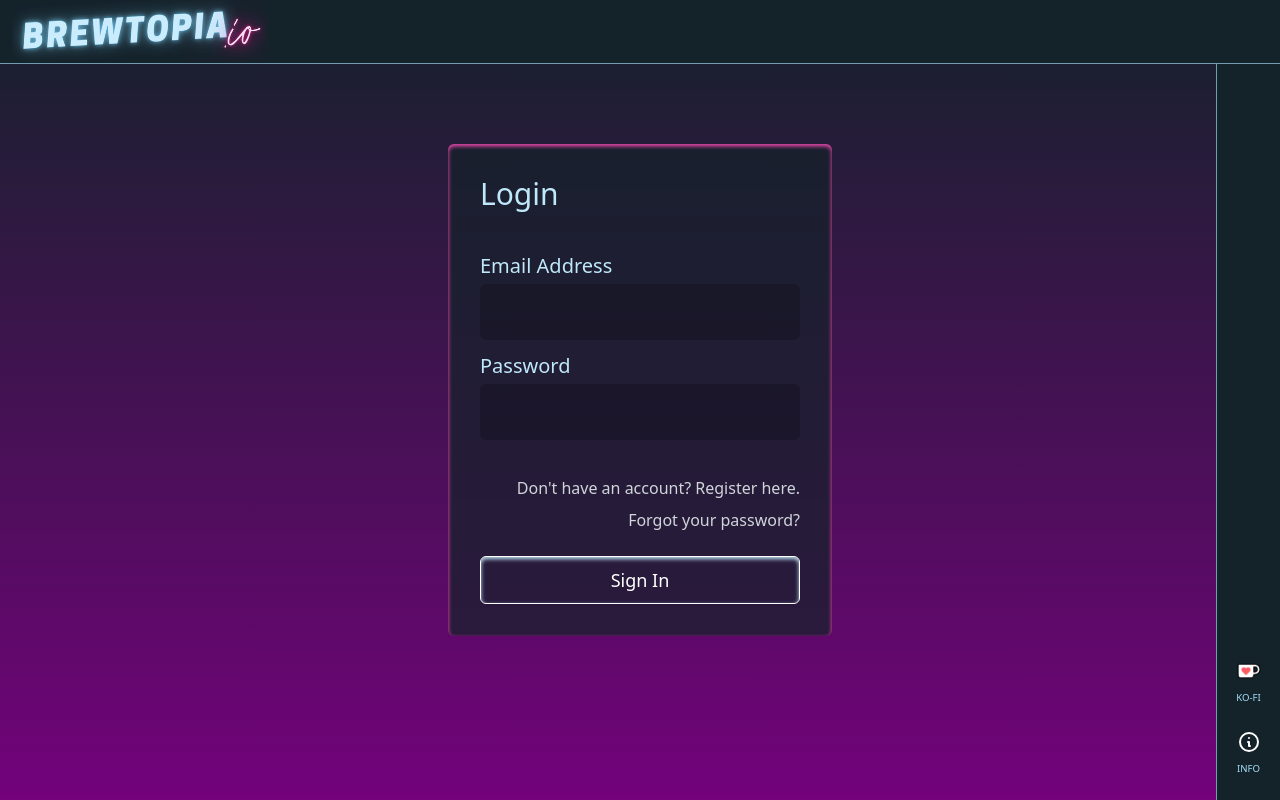
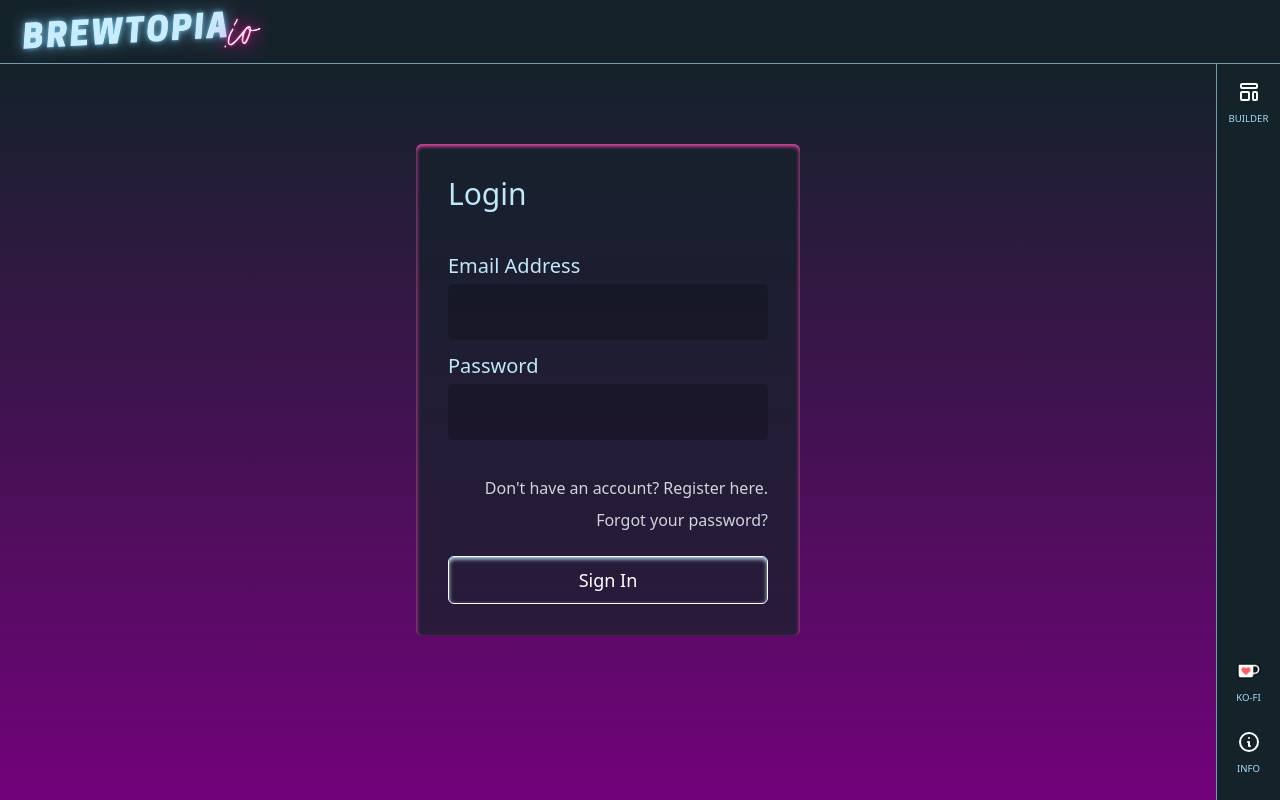
Before and after one commit to rdainton/spa-brewtopia, a Vue app: page /login in a window 1280 px wide. Built offline with nearby package versions, Linux system fonts and the light colour scheme; no server answers.

Commit message:
scrollbars and deckbuilder link

```diff
--- a/src/App.vue
+++ b/src/App.vue
@@ -17,7 +17,7 @@ const attemptedAutoLogin = computed(() => authStore.autoAttempted)
 <template>
   <div
     v-if="attemptedAutoLogin"
-    class="relative flex-col hidden max-h-screen min-h-screen bg-smoke-dark bg-gradient-to-b from-smoke-dark to-purple-dark lg:flex min-w-screen"
+    class="relative flex-col hidden max-h-[calc(100vh-4rem)] min-h-[calc(100vh-4rem)] mt-16 mr-16 bg-smoke-dark bg-gradient-to-b from-smoke-dark to-purple-dark lg:flex min-w-screen"
   >
     <TheHeader />
     <RouterView />
--- a/src/components/TheHeader.vue
+++ b/src/components/TheHeader.vue
@@ -19,7 +19,7 @@ const isLoggedIn = computed(() => authStore.isLoggedIn)
 
 <template>
   <header
-    class="flex items-center justify-end w-full h-16 px-4 py-2 border-b border-blue-dark bg-smoke-dark shrink-0"
+    class="fixed top-0 left-0 flex items-center justify-end w-full h-16 px-4 py-2 border-b border-blue-dark bg-smoke-dark"
   >
     <RouterLink
       :to="{ name: routeNames.deckbuilder }"
--- a/src/components/TheSideNav.vue
+++ b/src/components/TheSideNav.vue
@@ -15,6 +15,7 @@ import DecklistExport from '@/components/organisms/DecklistExport.vue'
 import DecklistsIcon from '@/components/atoms/icons/DecklistsIcon.vue'
 import ExportIcon from '@/components/atoms/icons/ExportIcon.vue'
 import InformationIcon from '@/components/atoms/icons/InformationIcon.vue'
+import DeckbuilderIcon from '@/components/atoms/icons/DeckbuilderIcon.vue'
 
 const authStore = useAuthStore()
 const isLoggedIn = computed(() => authStore.isLoggedIn)
@@ -26,6 +27,14 @@ const route = useRoute()
   <aside
     class="fixed right-0 flex flex-col items-center justify-start w-16 pt-2 pb-6 gap-y-4 top-16 h-[calc(100vh-4rem)] bg-smoke-dark border-l border-blue-dark"
   >
+    <template v-if="route.name !== routeNames.deckbuilder">
+      <RouterLink :to="{ name: routeNames.deckbuilder }">
+        <IconButtonLabelled size="xl" label="Builder">
+          <DeckbuilderIcon />
+        </IconButtonLabelled>
+      </RouterLink>
+    </template>
+
     <DecklistExport v-if="route.name === routeNames.deckbuilder">
       <template #control="{ handler }">
         <IconButtonLabelled @click="handler" size="xl" label="Export">
--- /dev/null
+++ b/src/components/atoms/icons/DeckbuilderIcon.vue
@@ -0,0 +1,16 @@
+<template>
+  <svg
+    xmlns="http://www.w3.org/2000/svg"
+    class="w-full h-full"
+    fill="none"
+    viewBox="0 0 24 24"
+    stroke="currentColor"
+    stroke-width="2"
+  >
+    <path
+      stroke-linecap="round"
+      stroke-linejoin="round"
+      d="M4 5a1 1 0 011-1h14a1 1 0 011 1v2a1 1 0 01-1 1H5a1 1 0 01-1-1V5zM4 13a1 1 0 011-1h6a1 1 0 011 1v6a1 1 0 01-1 1H5a1 1 0 01-1-1v-6zM16 13a1 1 0 011-1h2a1 1 0 011 1v6a1 1 0 01-1 1h-2a1 1 0 01-1-1v-6z"
+    />
+  </svg>
+</template>
--- a/src/components/layouts/AuthLayout.vue
+++ b/src/components/layouts/AuthLayout.vue
@@ -1,7 +1,7 @@
 <template>
-  <div class="flex items-center justify-center pt-20">
+  <div class="max-h-[calc(100vh-4rem)] overflow-y-scroll styled-scrollbars">
     <div
-      class="p-8 mx-auto rounded-md shadow-inner w-96 bg-smoke-dark/70 shadow-pink-light/100"
+      class="p-8 mx-auto my-20 rounded-md shadow-inner w-96 bg-smoke-dark/70 shadow-pink-light/100"
     >
       <slot />
     </div>
--- a/src/components/layouts/BrewLayout.vue
+++ b/src/components/layouts/BrewLayout.vue
@@ -1,8 +1,6 @@
 <template>
-  <div class="flex items-center justify-center pt-20">
-    <!-- Add a back button -->
-
-    <div class="max-w-5xl mx-auto">
+  <div class="max-h-[calc(100vh-4rem)] overflow-y-auto styled-scrollbars">
+    <div class="max-w-5xl mx-auto my-20">
       <slot />
     </div>
   </div>
```
